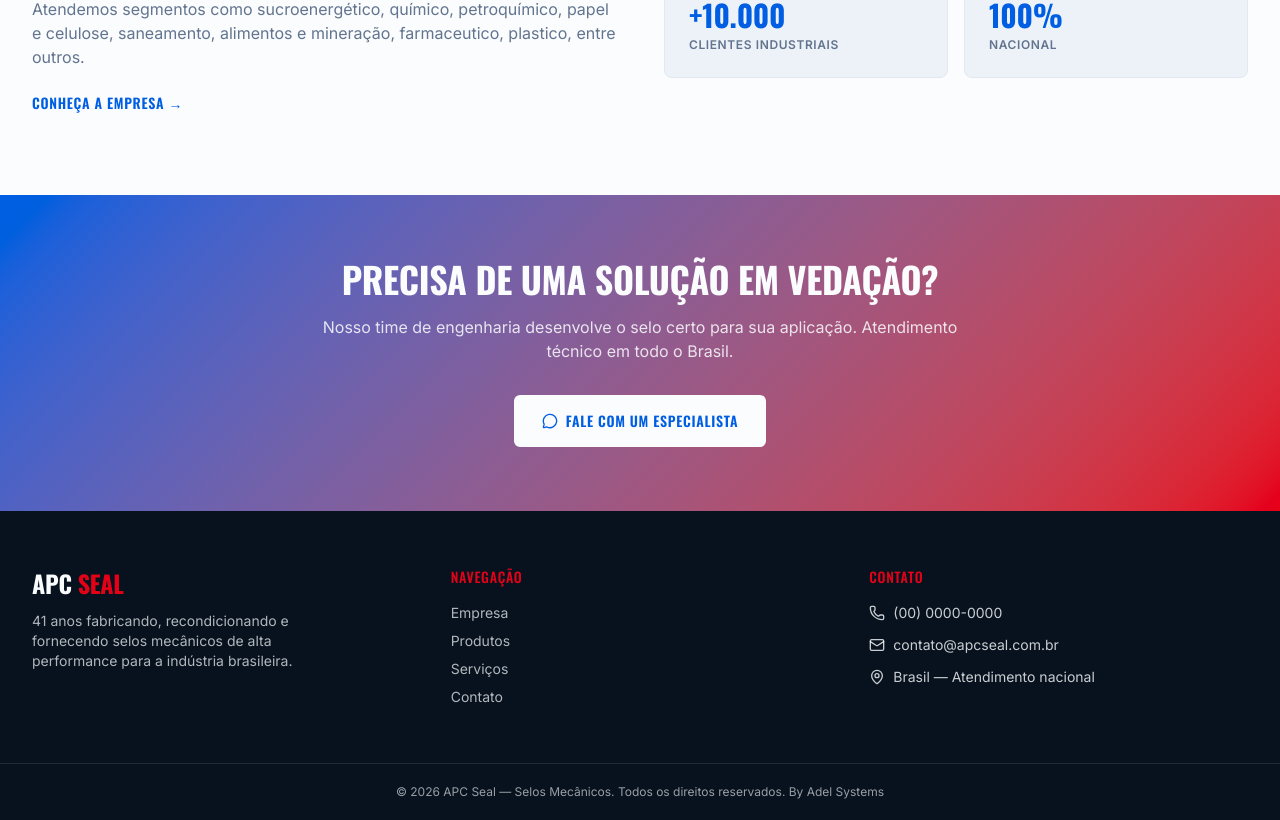
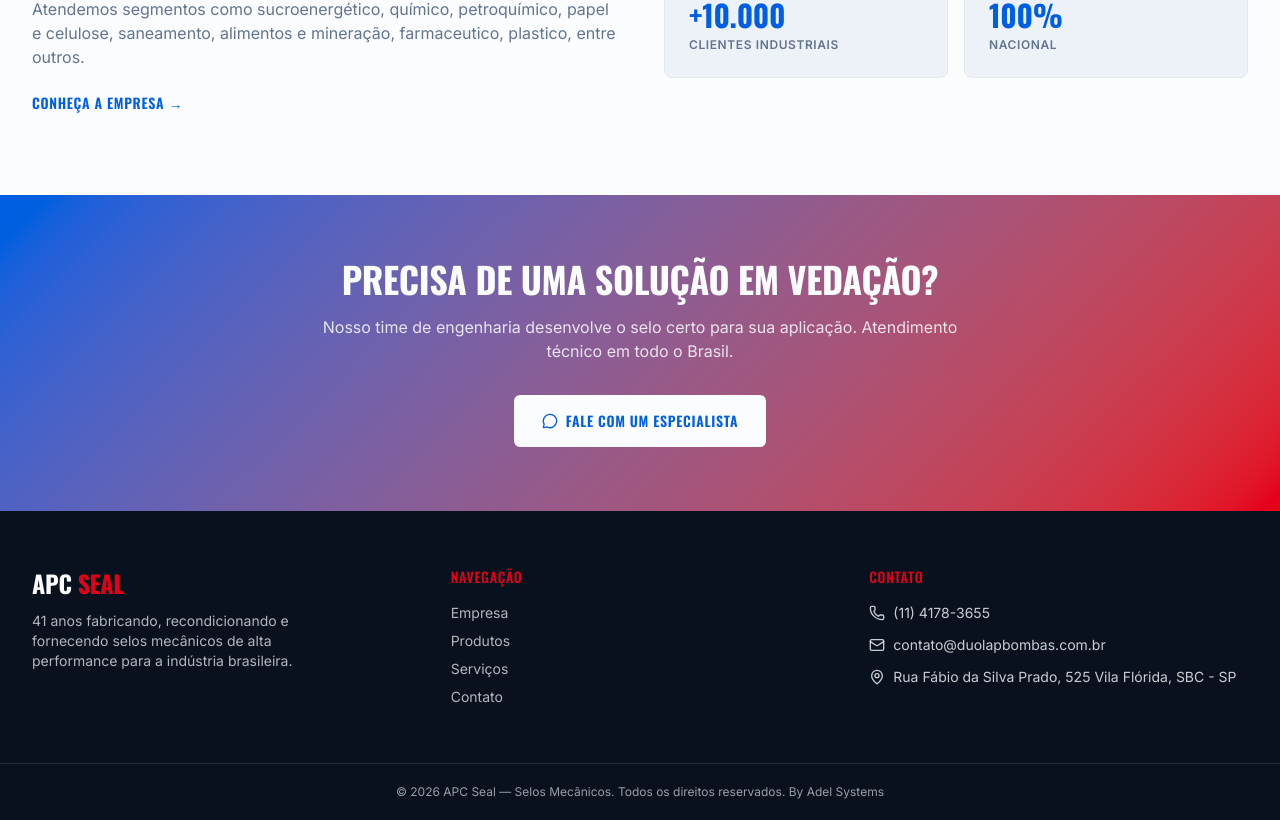
Before and after one commit to JorgeWendell/seals-of-excellence, a React (Vite) app: page / in a window 1280 px wide. Shown: the part 1409-2229 px from the top of the page. Built offline with nearby package versions, Linux system fonts and the light colour scheme.

Commit message:
fix: contact

```diff
--- a/src/components/site-footer.tsx
+++ b/src/components/site-footer.tsx
@@ -60,16 +60,17 @@ export function SiteFooter() {
           <ul className="space-y-3 text-sm text-industrial-dark-foreground/80">
             <li className="flex items-start gap-2" suppressHydrationWarning>
               <Phone className="w-4 h-4 mt-0.5 shrink-0" />{" "}
-              <span suppressHydrationWarning>(00) 0000-0000</span>
+              <span suppressHydrationWarning>(11) 4178-3655</span>
             </li>
             <li className="flex items-start gap-2" suppressHydrationWarning>
               <Mail className="w-4 h-4 mt-0.5 shrink-0" />{" "}
               <a href="mailto:contato@apcseal.com.br" suppressHydrationWarning>
-                contato@apcseal.com.br
+                contato@duolapbombas.com.br
               </a>
             </li>
             <li className="flex items-start gap-2">
-              <MapPin className="w-4 h-4 mt-0.5 shrink-0" /> Brasil — Atendimento nacional
+              <MapPin className="w-4 h-4 mt-0.5 shrink-0" /> Rua Fábio da Silva Prado, 525 Vila
+              Flórida, SBC - SP
             </li>
           </ul>
         </div>
```
